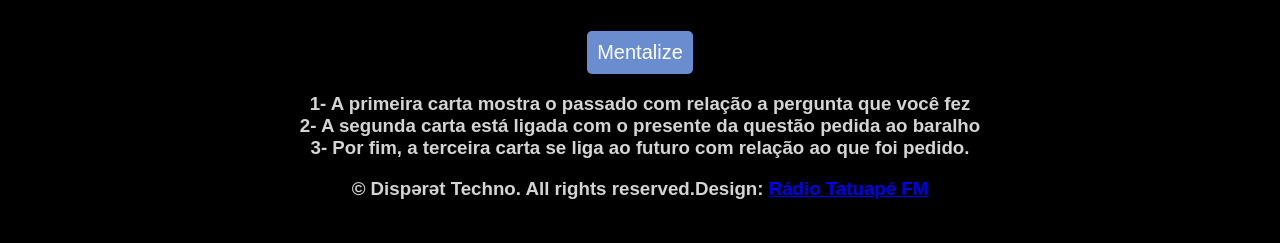
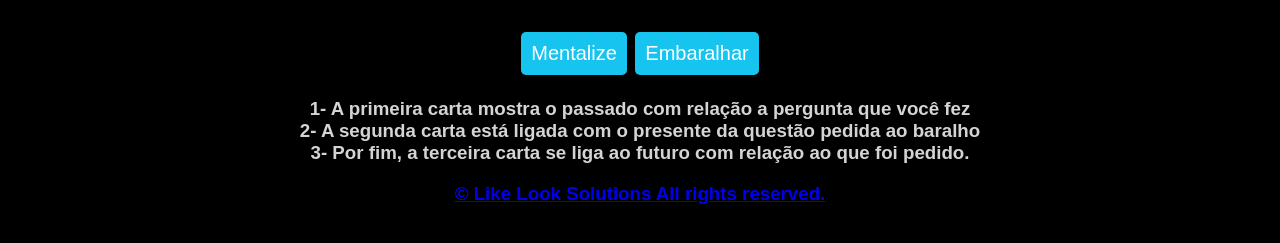
Before and after one commit to AstridNielsen-lab/julius.github.io, a plain HTML site: page mesa.html in a window 1280 px wide. Shown: the part 307-550 px from the top of the page. Drawn offline with Linux system fonts and the light colour scheme; a script that the page names is missing.

Commit message:
Atualizando repositório com as últimas mudanças

```diff
--- a/css/app.css
+++ b/css/app.css
@@ -58,16 +58,37 @@ h1 {
   color: #d4d4d4;
 }
 
+.button {
+  background-color: #17c4f0; /* Verde */
+  border: none;
+  color: white;
+  padding: 10px 10px;
+  text-align: center;
+  text-decoration: none;
+  display: inline-block;
+  font-size: 20px;
+  margin: 4px 2px;
+  cursor: pointer;
+  border-radius: 5px;
+}
+
+.button:hover {
+  background-color: #6a8dcf; /* Verde escuro */
+}
+
+
 #sortearBtn {
-  display: block;
-  margin: 3px auto;
-  background-color: #6a8dcf;
-  color: #fff;
-  border: 10px;
+  background-color: #17c4f0; /* Verde */
+  border: none;
+  color: white;
   padding: 10px 10px;
+  text-align: center;
+  text-decoration: none;
+  display: inline-block;
   font-size: 20px;
+  margin: 4px 2px;
+  cursor: pointer;
   border-radius: 5px;
-  cursor: pointer;
   transition: background-color 0.3s ease-in-out;
 }
 
--- a/mesa.html
+++ b/mesa.html
@@ -1,8 +1,10 @@
 <!DOCTYPE html>
 <html>
 <head>
-    <meta charset="UTF-8">
-    <meta name="viewport" content="width=device-width, initial-scale=1.0">
+  <meta name="google-adsense-account" content="ca-pub-8253421262019645">
+  <script async src="https://pagead2.googlesyndication.com/pagead/js/adsbygoogle.js?client=ca-pub-8253421262019645"
+    crossorigin="anonymous"></script>
+  <link rel="shortcut icon" href="https://cdn-icons-png.flaticon.com/512/188/188802.png">
   <title>Juliu´s Tarô Cigano</title>
   <meta name="description" content="Juliu´s Tarô Cigano e descubra as mensagens e significados ocultos por trás de cada carta.">
   <meta name="keywords" content="tarô cigano, sorteio de cartas, cartomancia, esoterismo, significado das cartas">
@@ -12,9 +14,6 @@
 <script src="script.js"></script>
 
 <body>
-
-
-
   <div class="container">
     <div class="cards shuffle">
       <div class="card">
@@ -37,33 +36,30 @@
         <p id="carta3"></p>
         <p id="significado3"></p>
       </div>
-
     </div>
 
 
-  <button id="sortearBtn">Mentalize</button>
+    <center>
+      <button class="button" id="sortearBtn">Mentalize</button>
+      <button class="button" onclick="window.location.href='index.html'">Embaralhar</button>
+    </center>
 
     <center>
       <h3>1- A primeira carta mostra o passado com relação a pergunta que você fez<br />
       2- A segunda carta está ligada com o presente da questão pedida ao baralho<br />
       3- Por fim, a terceira carta se liga ao futuro com relação ao que foi pedido.</h3>
     </center>
-
   </div>
 
   <center>
-<h3>© Dispərət Techno. All rights reserved.Design: <a href="http://radiotatuapefm.com.br">Rádio Tatuapé FM</a></h3>
+    <h3><a href="https://likelook.wixsite.com/solutions">© Like Look Solutions All rights reserved.</a></h3>
   </center>
 
-
   <script src="js/app.js"></script>
-
-</body>
   <center>
     <script src="https://www.mercadopago.com.br/integrations/v1/web-payment-checkout.js"
     data-preference-id="29008060-670504d9-121c-4748-854d-f9207c3ca9ba" data-source="button">
     </script>
   </center>
-
-
+</body>
 </html>
```
Also changed, not shown: index.html (+18 -4 lines). Lines whose indentation alone changed are shown as unchanged.
